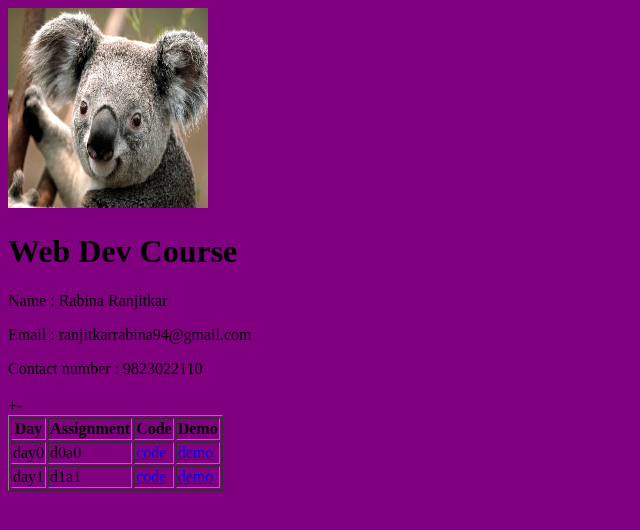
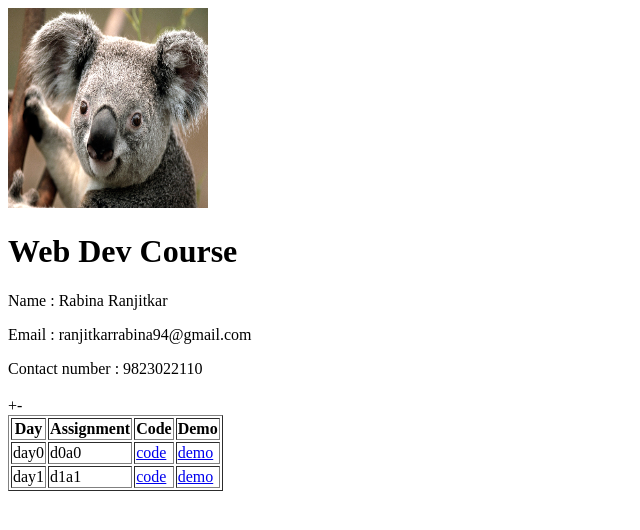
Before and after one commit to Rabina33/rabina33.github.io, a plain HTML site: page index.html in a window 1280 px wide. Shown: the whole page, without its empty margins (0-640 px from the left). Drawn offline with Linux system fonts and the light colour scheme.

Commit message:
bg colour removed

```diff
--- a/index.html
+++ b/index.html
@@ -6,7 +6,7 @@
     <meta name="viewport" content="width=device-width, initial-scale=1.0" />
     <title>Document</title>
   </head>
-  <body bgcolor="purple">
+  <body>
     <img src="koa.jpg" width="200px", height="200px"/>
     <h1>Web Dev Course</h1>
     <p>Name : Rabina Ranjitkar</p>
```
